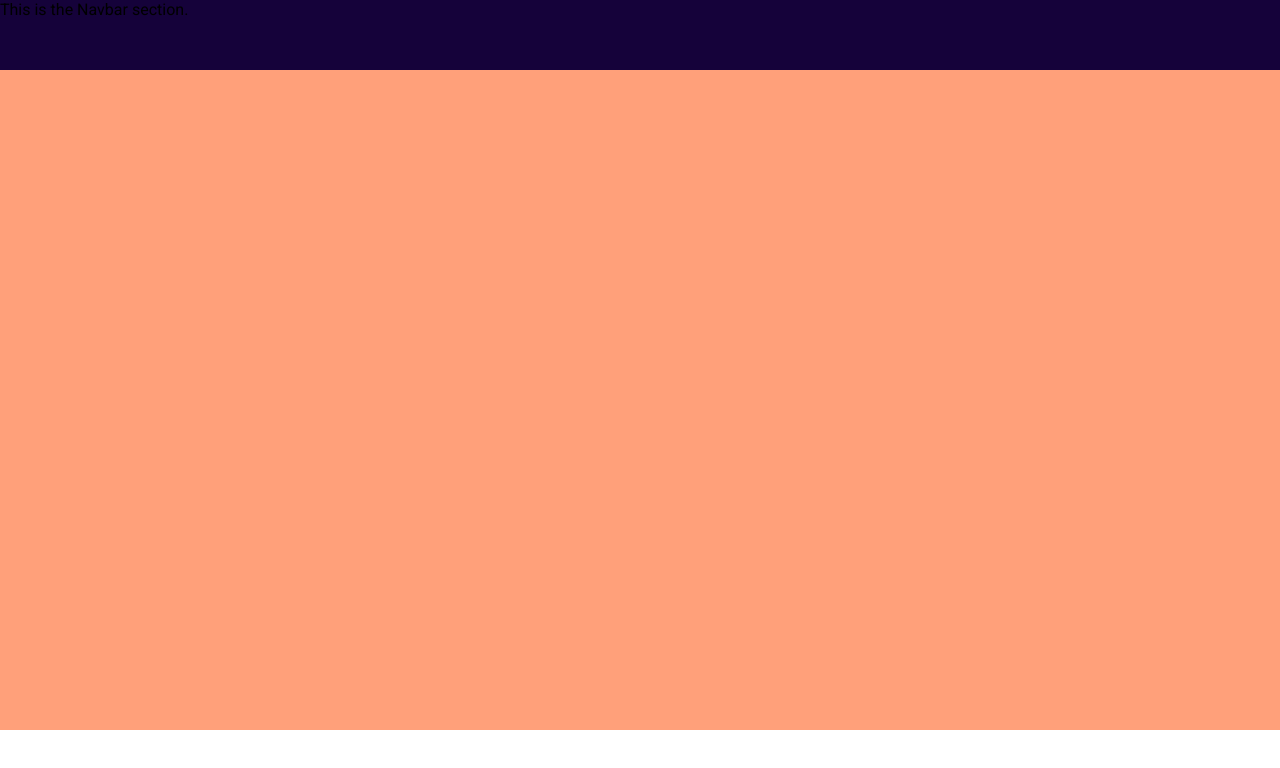
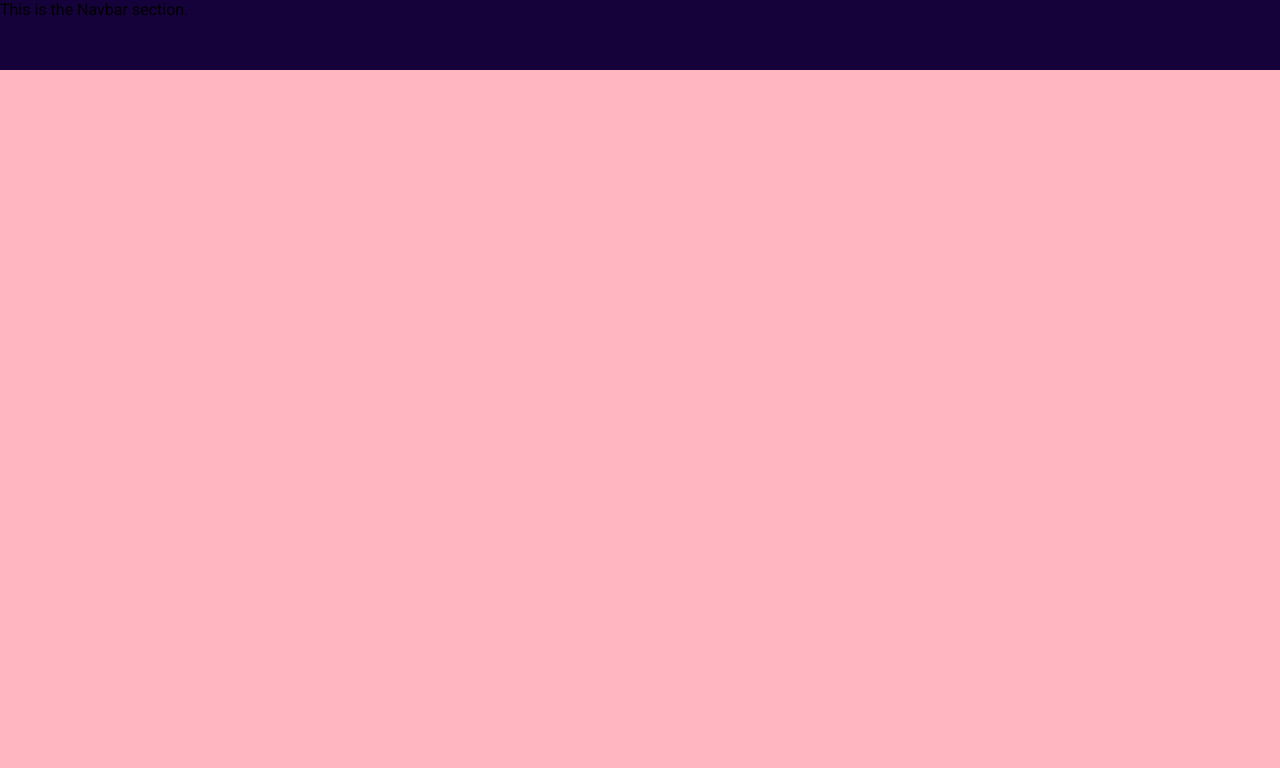
Before and after one commit to kricha7ds/portfolio, a React (Create React App) app: page / in a window 1280 px wide. Shown: the top 768 px of the page. Built offline with nearby package versions, Linux system fonts and the light colour scheme.

Commit message:
snap scroll to sections

```diff
--- a/public/index.html
+++ b/public/index.html
@@ -10,7 +10,7 @@
     *{
       font-family: 'Roboto', sans-serif;
       margin: 0;
-      overflow-x: hidden;
+      overflow-x: hidden; /* handle any overflow created by the nested container (sections) */
     }
   </style>
   <title>My Portfolio</title>
--- a/src/app.scss
+++ b/src/app.scss
@@ -5,5 +5,14 @@
         width: 100%;
         height: calc(100vh - 70px); // to account for height of the navbar (70px)
         background-color: lightsalmon;
+        position: relative;
+        top: 70px; // start after the 70px navbar
+        scroll-snap-type: y mandatory; // handles snap scrolling
+
+        > * { // for each component in sections div
+            width: 100vw;
+            height: calc(100vh - 70px);
+            scroll-snap-align: start;
+        }
     }
 }
--- a/src/components/navbar/navbar.scss
+++ b/src/components/navbar/navbar.scss
@@ -4,4 +4,5 @@
     background-color: #15023a;
     position: fixed;
     top: 0;
+    z-index: 2; // so that navbar fixed navbar will hover over sections
 }
```
